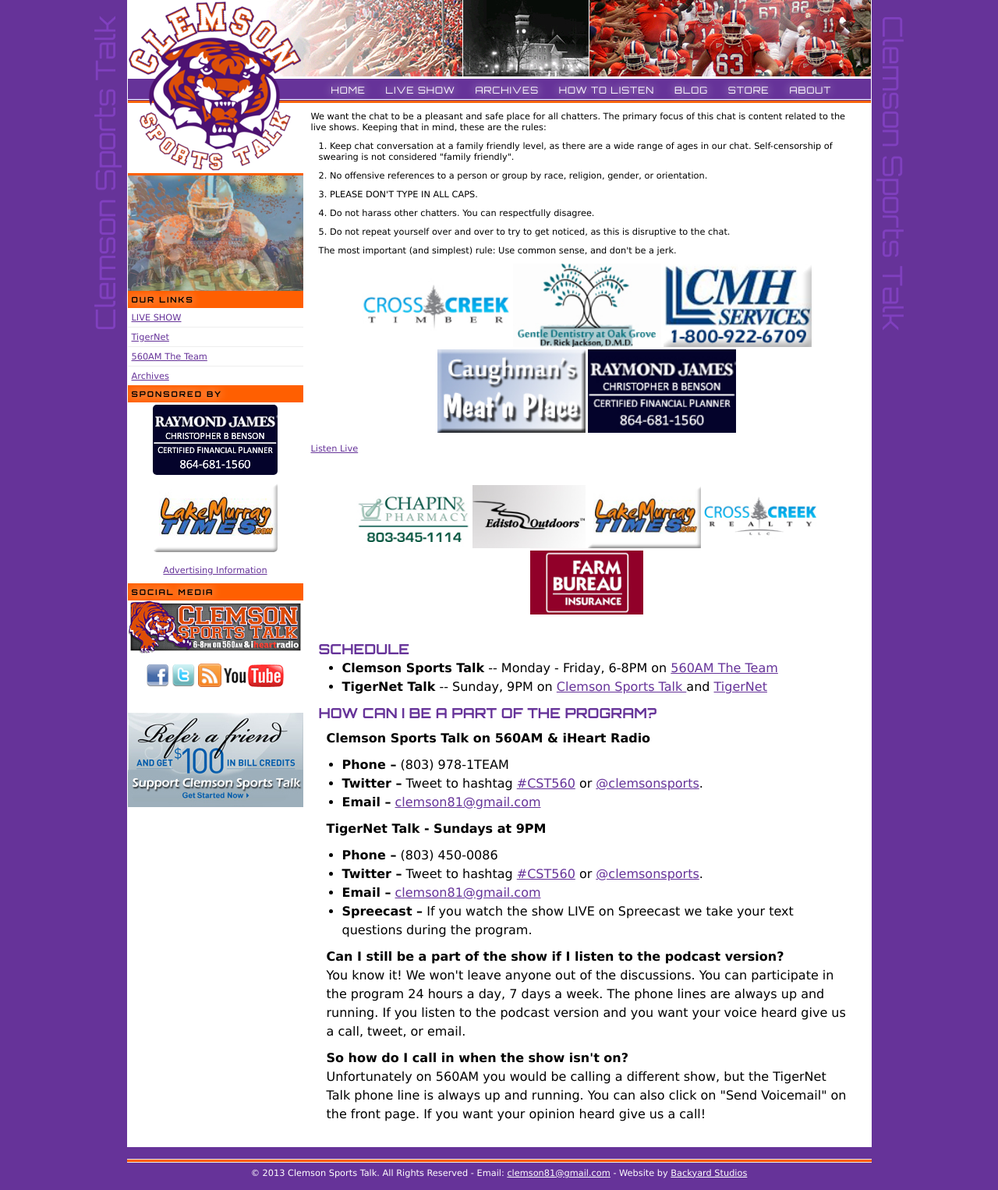
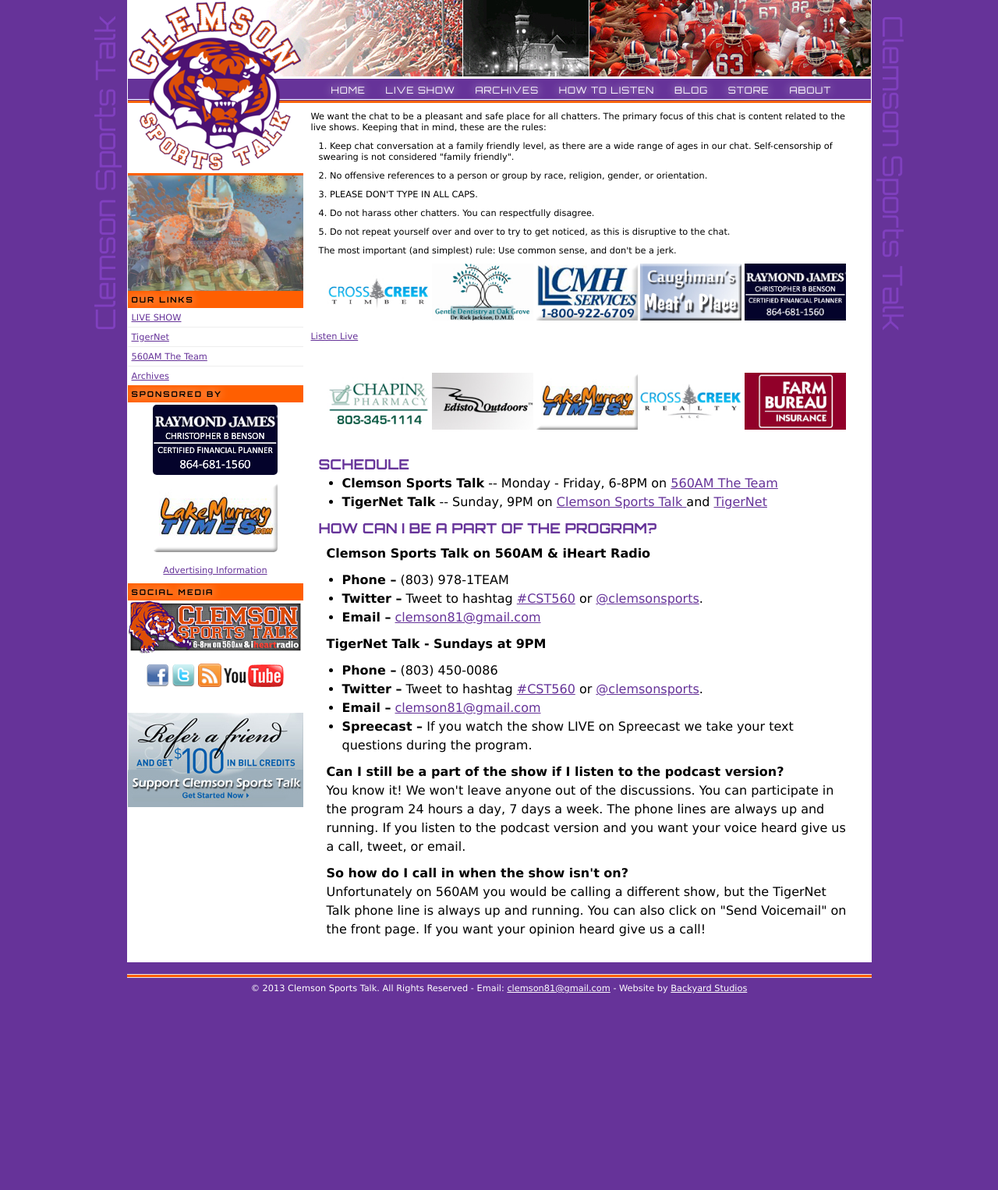
Before and after one commit to clemsonsportstalk/clemsonsportstalk, a Jekyll site: the page built from live/index.html, in a window 1280 px wide. Shown: the whole page at 78% size. Built offline with Jekyll 4.4.1, drawn with Linux system fonts in a browser that asks for light colours; nearby versions of some CDN libraries; Markdown is read by kramdown in place of the engine named in the settings; after the commit the page ends 1289 px from its top, so only the background shows below that.

Commit message:
Resized Image

```diff
--- a/live/index.html
+++ b/live/index.html
@@ -16,7 +16,7 @@
 <p class='sponsors'>
   {% for sponsor in site.sponsors.primary %}
     <a href='{{ sponsor.link }}' title='{{ sponsor.name }}'>
-      <img src='{{ sponsor.img }}' width='190'>
+      <img src='{{ sponsor.img }}' width='130'>
     </a>
   {% endfor %}
 </p>
@@ -29,7 +29,7 @@
 <p class='sponsors'>
   {% for sponsor in site.sponsors.secondary %}
     <a href='{{ sponsor.link }}' title='{{ sponsor.name }}'>
-      <img src='{{ sponsor.img }}' width='145'>
+      <img src='{{ sponsor.img }}' width='130'>
     </a>
   {% endfor %}
 </p>
```
